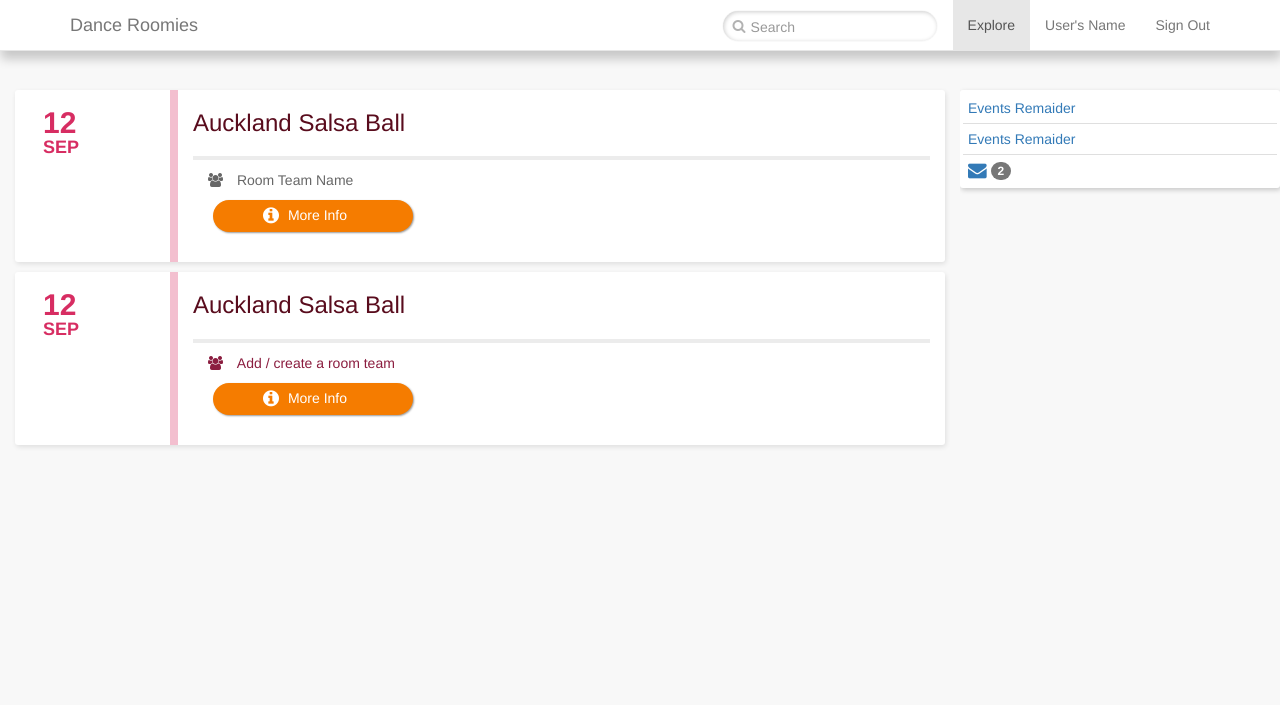
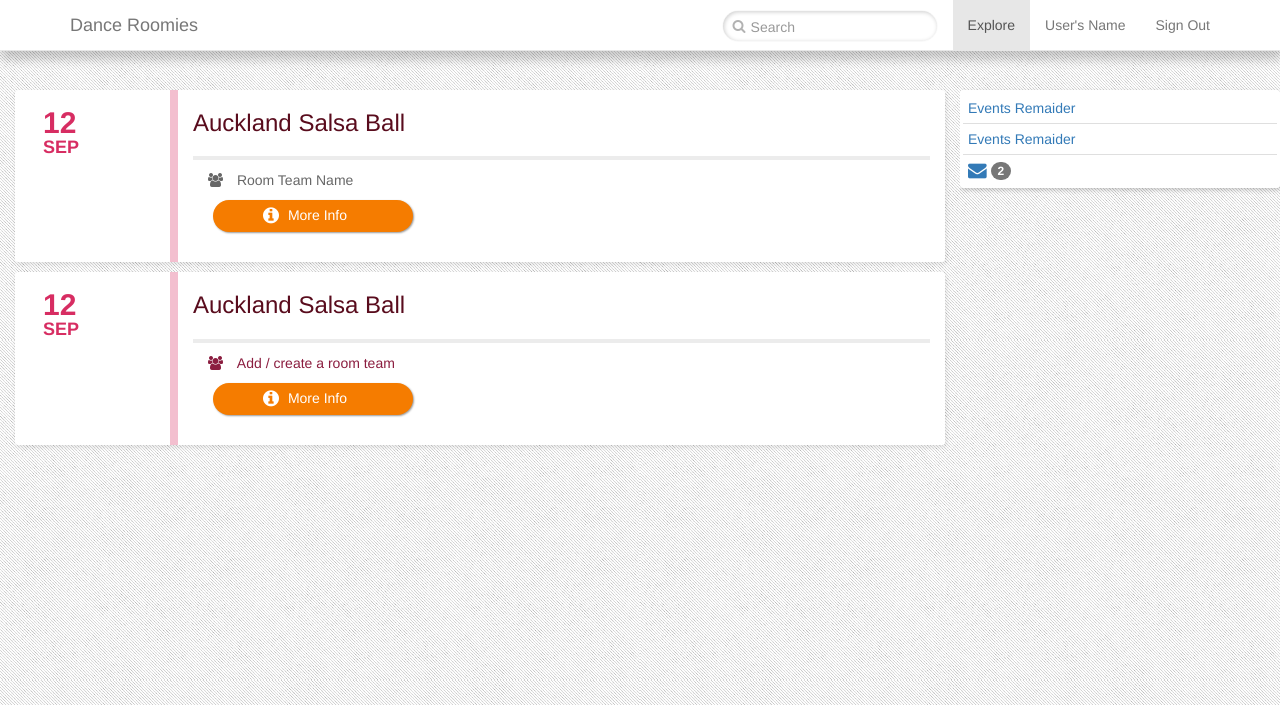
Before and after one commit to Catherinecao/Dance-Roomies, a PHP site: page /calender.html in a window 1280 px wide. Shown: the top 705 px of the page. Run offline with PHP 8.4, Linux system fonts and the light colour scheme; some libraries are stand-ins or nearby versions.

Commit message:
texture bg

```diff
--- a/css/main.css
+++ b/css/main.css
@@ -111,6 +111,10 @@ ul li {
 
 .navbar-right a:hover {
   color: #D72D62; }
+
+body {
+  background-image: url(../img/004-subtle-light-pattern-background-texture.jpg);
+  background-repeat: repeat; }
 
 .content {
   padding-top: 30px;
--- a/sass/home/_intro.scss
+++ b/sass/home/_intro.scss
@@ -1,3 +1,9 @@
+body{
+	background-image:url(../img/004-subtle-light-pattern-background-texture.jpg);
+	background-repeat:repeat;
+
+}
+
 .content{
 	padding-top:30px;
 	padding-bottom:30px;
```
Also changed, not shown: img/004-subtle-light-pattern-background-texture.jpg (added), 1 other file.
